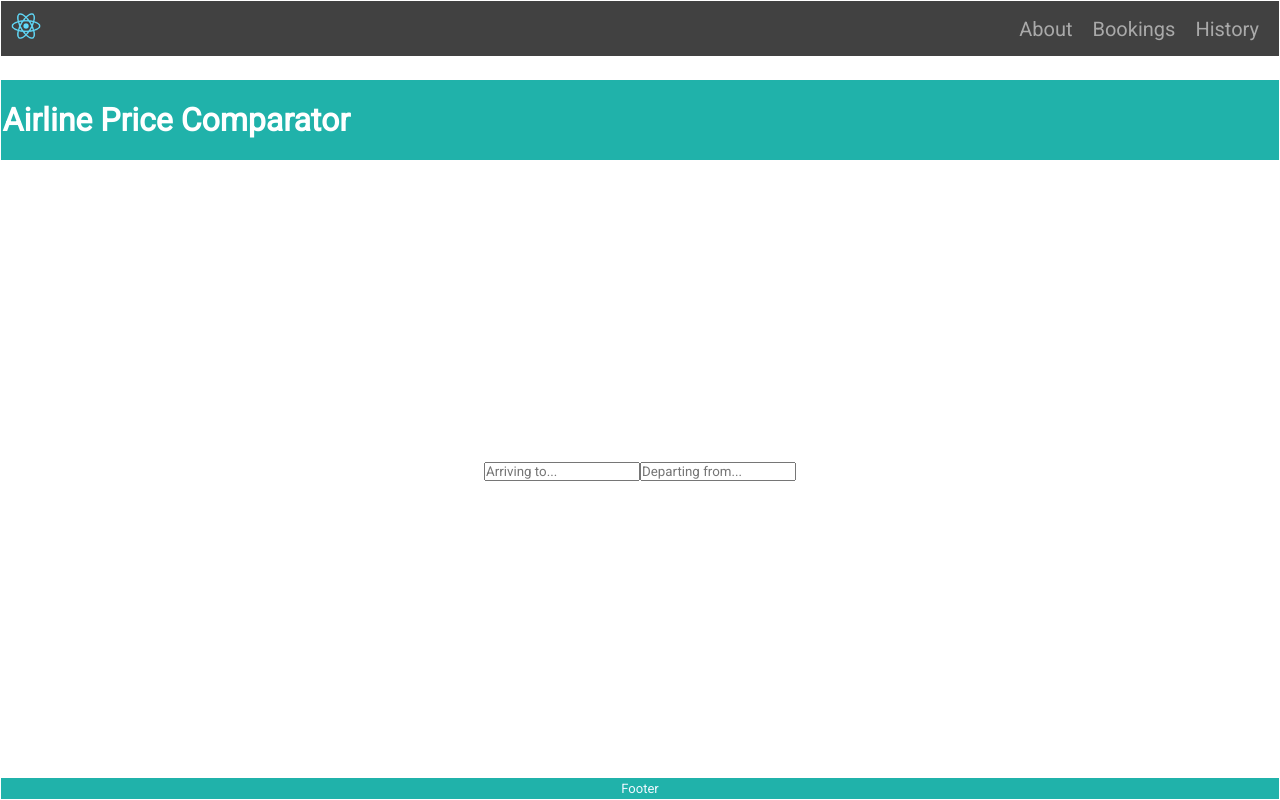
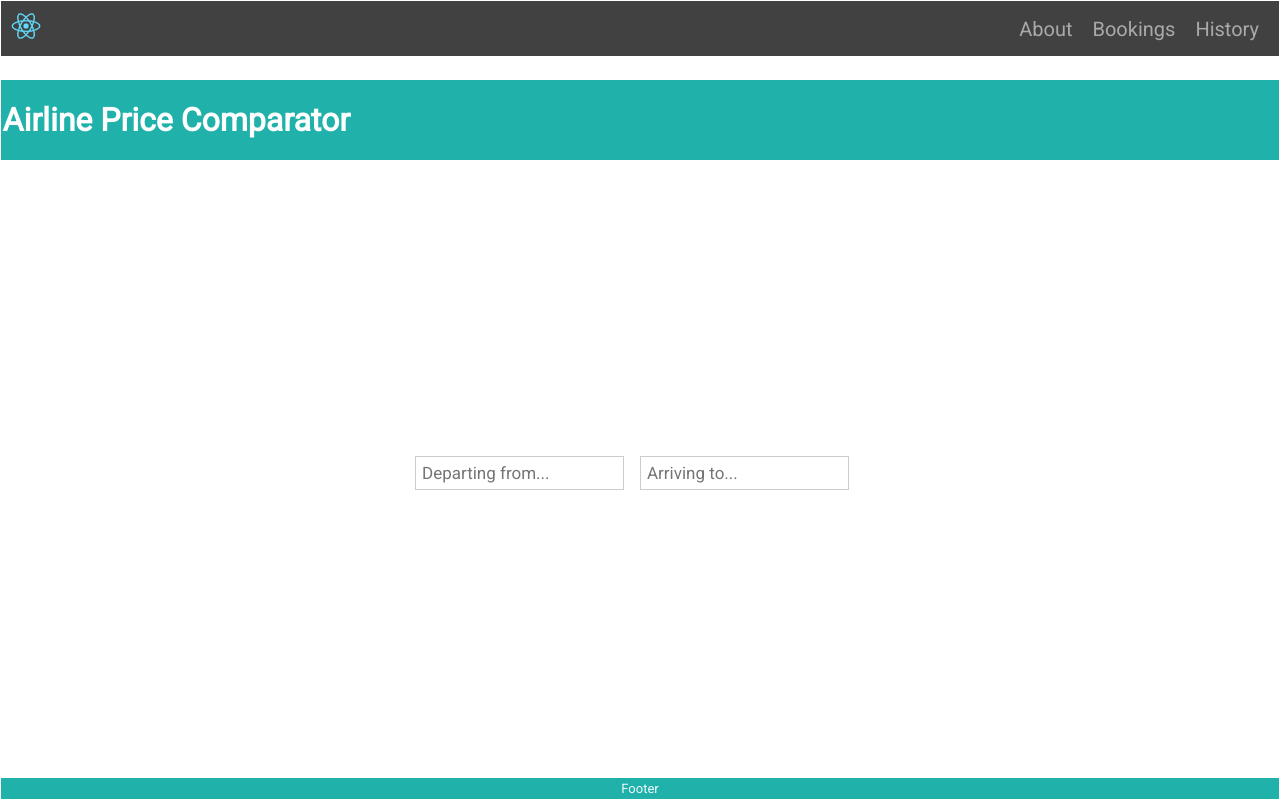
Before and after one commit to rydaws/mighty-ducks, a React (Create React App) app in the folder mighty-ducks/: page / in a window 1280 px wide. Built offline with nearby package versions, Linux system fonts and the light colour scheme.

Commit message:
Readded search themeing

```diff
--- a/mighty-ducks/src/index.css
+++ b/mighty-ducks/src/index.css
@@ -92,3 +92,16 @@ footer {
 .navbar-links:hover{
   color: #e9e9e9;
 }
+
+.topnav input[type=text] {
+  float: right;
+  padding: 6px;
+  border: none;
+  margin-top: 8px;
+  margin-right: 16px;
+  font-size: 17px;
+}
+
+.topnav input[type=text] {
+  border: 1px solid #ccc;
+}
```
